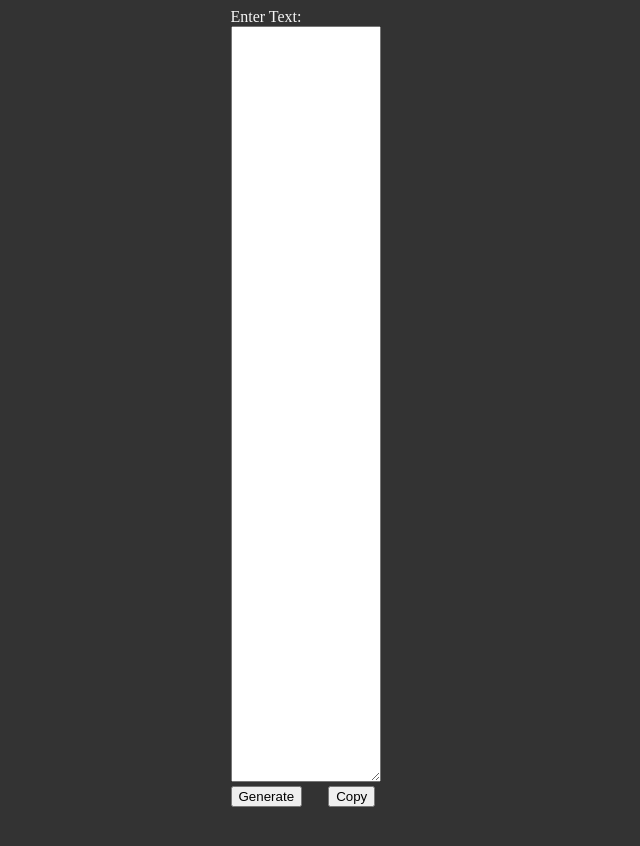
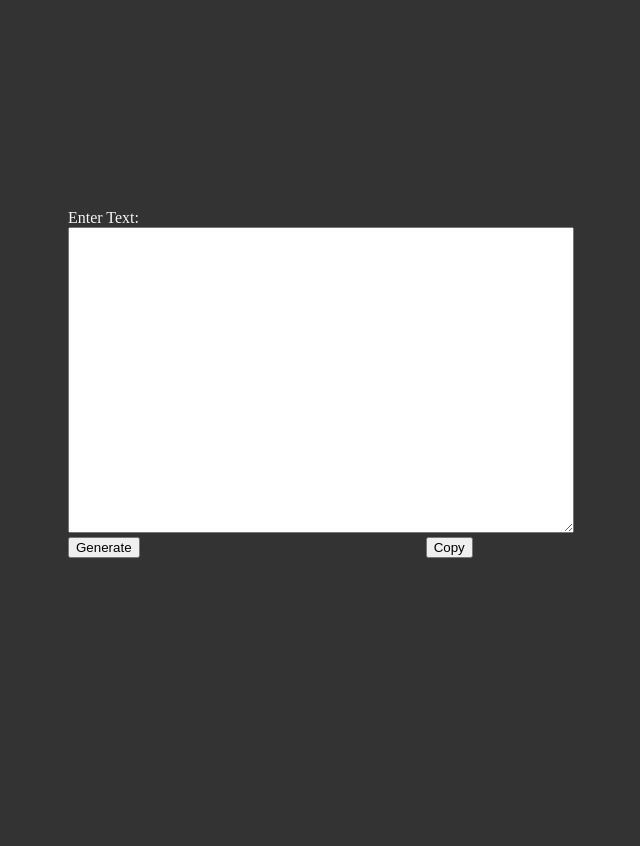
Before and after one commit to Bubba1986/Less-Dash, a plain HTML site: page index.html in a window 1280 px wide. Shown: the whole page, without its empty margins (319-959 px from the left). After the commit the page ends 816 px from the top, so only its background shows below. Drawn offline with Linux system fonts and the light colour scheme.

Commit message:
Update index.html

```diff
--- a/index.html
+++ b/index.html
@@ -11,7 +11,7 @@
     <form>
       <label>Enter Text:</label>
       <br>
-      <textarea id="text-input" class="form-control" style="height: 750px; width: 80%;"></textarea>
+      <textarea id="text-input" class="form-control" style="height: 300px; width: 500px;"></textarea>
       <br>
       <div class="button-container">
         <button type="button" onclick="removeDash()">Generate</button>
```
